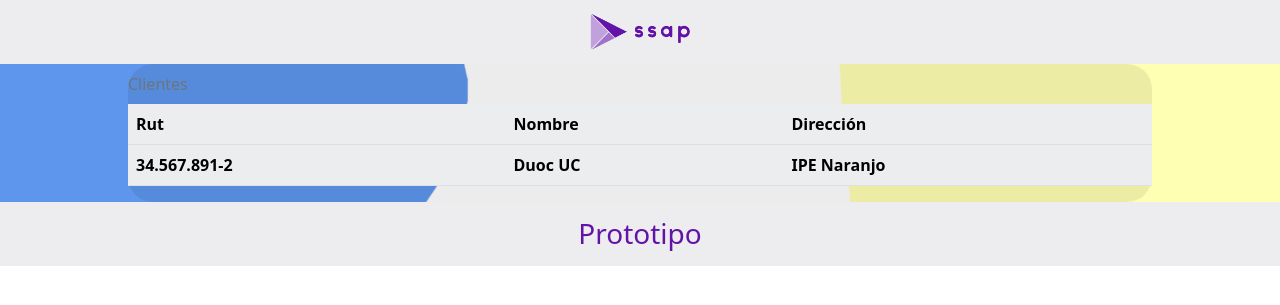
After one commit to danielrojasrabael/Portafolio-Informatica-003D, a Django app: template SSAP_Web/SSAP/templates/SSAP/verclientes.html in a window 1280 px wide. The commit adds this page. Shown: the top 305 px of the page. Run offline with Django 4.2, Linux system fonts and the light colour scheme; the template is opened without the code that fills it, so the values that code supplies are empty.

Commit message:
Ver Clientes template
bum

```diff
--- a/SSAP_Web/SSAP/templates/SSAP/base.html
+++ b/SSAP_Web/SSAP/templates/SSAP/base.html
@@ -52,7 +52,7 @@
                 </div>
             {%endif%}
                 <div class="logo">
-                    <h4><a class="btn btn-logo btn-sm" href=""><img class="img-fluid" src="{%static 'IMG/ssap.png'%}"></a></h4>
+                    <h4><a class="btn btn-logo btn-sm" href="{%url 'index'%}"><img class="img-fluid" src="{%static 'IMG/ssap.png'%}"></a></h4>
                 </div>
                 <ul class="nav-links sidebar">
 
@@ -61,7 +61,7 @@
                     {%if request.session.usuario.tipo == 'CLIENTE'%}
                     <li><a href="{%url 'notificaciones'%}"><button class="btn btn-sidebar" type="button">Notificaciones</button></a></li>
                     {%elif request.session.usuario.tipo == 'PROFESIONAL'%}
-
+                    <li><a href="{%url 'verclientes'%}"><button class="btn btn-sidebar" type="button">Ver Clientes</button></a></li>
                     {%elif request.session.usuario.tipo == 'ADMINISTRADOR' %}
                     <li><a href="{%url 'gestionusuario'%}"><button class="btn btn-sidebar" type="button">Gestionar Usuarios</button></a></li>
                     {%endif%}
--- /dev/null
+++ b/SSAP_Web/SSAP/templates/SSAP/verclientes.html
@@ -0,0 +1,35 @@
+{%extends 'SSAP/base.html'%}
+{% load static %}
+{%block titulo%}SSAP | Ver Clientes{%endblock%}
+{%block contenido%}
+
+<div class="fondo-home">
+
+    <div class="contenedor">
+
+        <div class="panel-blanco-redondo">
+
+            <table class="table table-responsive table-light table-striped align-middle">
+                <thead>
+                    <caption>Clientes</caption>
+
+                    <tr>
+                        <th scope="col">Rut</th>
+                        <th scope="col">Nombre</th>
+                        <th scope="col">Dirección</th>
+                    </tr>
+
+                </thead>
+                <tbody>
+                    <tr>
+                        <th>34.567.891-2</th>
+                        <th>Duoc UC</th>
+                        <th>IPE Naranjo</th>
+                    </tr>
+                </tbody>
+            </table>
+        </div>
+    </div>
+</div>
+
+{%endblock%}
--- a/SSAP_Web/SSAP_Web/urls.py
+++ b/SSAP_Web/SSAP_Web/urls.py
@@ -23,13 +23,18 @@ urlpatterns = [
     path('',views.index,name="index"),
     path('login/', views.login, name="login"),
     path('logout/', views.pagLogout, name="logout"),
+    #   ------------------------ Administrador ------------------------
     path('gestionusuario/',views.gestionUsuarios, name="gestionusuario"),
     path('desusuario',views.desUsuario, name="desusuario"),
     path('habusuario',views.habUsuario, name="habusuario"),
     path('controlpagos/',views.controlPagos, name="controlpagos"),
     path('crearusuario/',views.crearusuario, name="crearusuario"),
     path('modificarusuario/',views.modificarUsuario, name="modificarusuario"),
+    #   ------------------------ Cliente ------------------------
     path('notificaciones/',views.notificaciones,name="notificaciones"),
     path('elimnotif/',views.elimNotif,name="elimnotif"),
+    #   ------------------------ Profesional ------------------------
+    path('verclientes/',views.verClientes,name="verclientes"),
+    #   ------------------------ Miscelaneo ------------------------
     path('pruebas/',views.pruebas,name='pruebas'),
 ]
```
Also changed, not shown: SSAP_Web/SSAP/views.py (+15 -0 lines).
